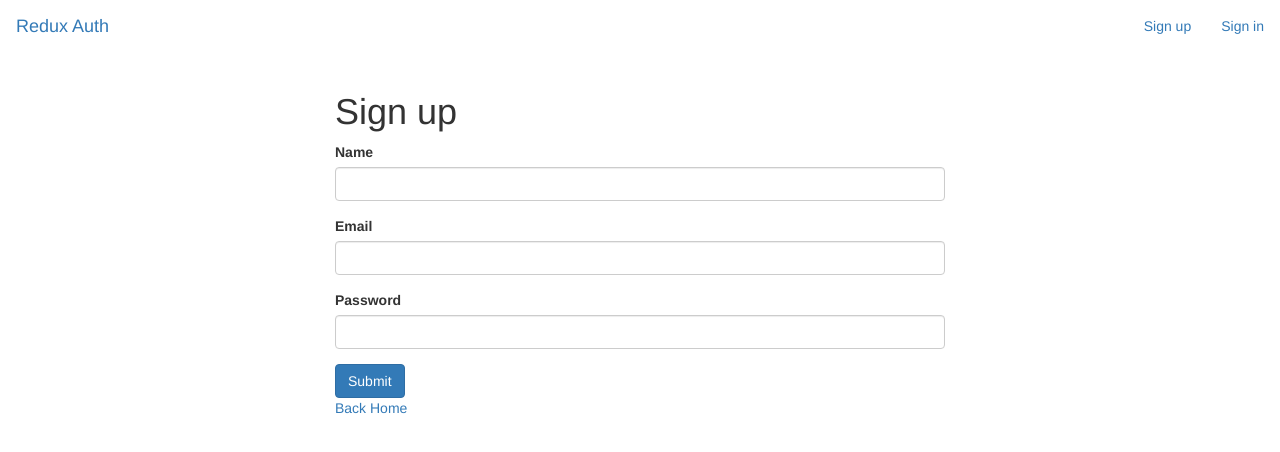
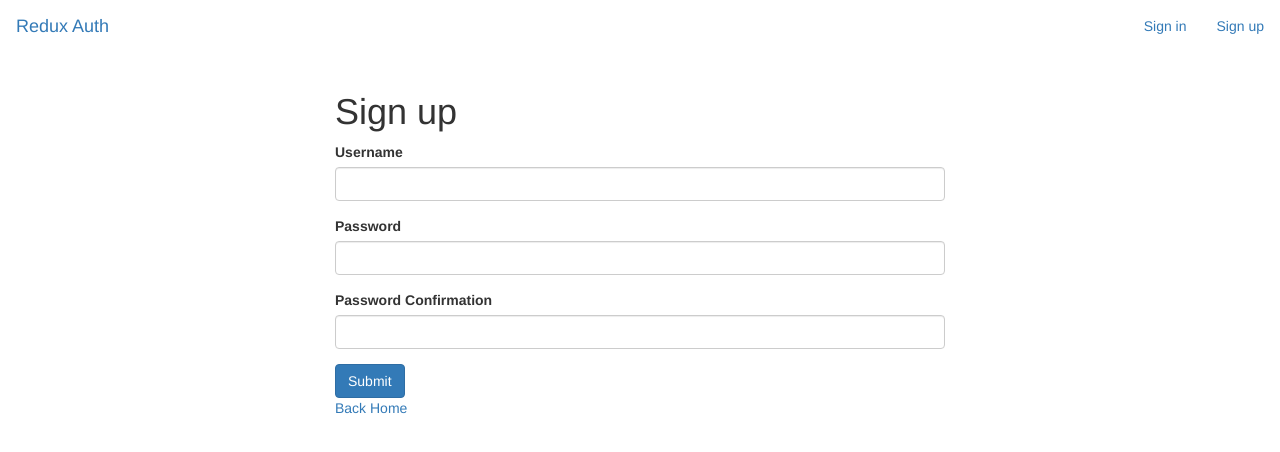
Before and after one commit to matthew-gordon/react-redux, a React app: page /signup in a window 1280 px wide. Shown: the top 452 px of the page. Built offline with nearby package versions, Linux system fonts and the light colour scheme.

Commit message:
Rounded out functionality, signin/signup/signout

```diff
--- a/package.json
+++ b/package.json
@@ -23,7 +23,7 @@
     "react": "^15.6.1",
     "react-dom": "^15.6.1",
     "react-redux": "^5.0.5",
-    "react-router-dom": "^4.1.1",
+    "react-router-dom": "next",
     "redux": "^3.7.0",
     "redux-form": "^6.8.0",
     "redux-logger": "^3.0.6",
--- a/src/js/actions/index.js
+++ b/src/js/actions/index.js
@@ -1,10 +1,30 @@
 import axios from 'axios';
 import {
   AUTH_USER,
+  UNAUTH_USER,
   AUTH_ERROR
 } from './types';
 
 const ROOT_URL = 'http://localhost:3000'; // TODO: Move into signinUser
+
+export function signupUser(values, callback) {
+  return (dispatch) => {
+    axios.post(`${ROOT_URL}/auth/register`, values)
+      .then(response => {
+        //If request is good...
+        //- Update state to indicate user is authenticated
+        dispatch({ type: AUTH_USER });
+        //- Save the JWT token to local storage
+        localStorage.setItem('token', response.data.token);
+        //- redirect to the route '/dashboard'
+        callback();
+      })
+      .catch(() => {
+        dispatch(authError('Bad Signup Info'))
+      }
+    );
+  }
+}
 
 export function signinUser(values, callback) {
   return (dispatch) => {
@@ -34,3 +54,9 @@ export function authError(error) {
     payload: error
   };
 }
+
+export function signoutUser() {
+  localStorage.removeItem('token');
+
+  return { type: UNAUTH_USER }
+}
--- a/src/js/components/App.js
+++ b/src/js/components/App.js
@@ -4,10 +4,11 @@ import {
   Route
 } from 'react-router-dom';
 
-import Dashboard from './dashboard/dashboard'
-import SignIn from './auth/signin';
-import SignUp from './auth/signup';
-import Home from './home/home';
+import Dashboard from './dashboard/Dashboard'
+import SignIn from './auth/SignIn';
+import SignUp from './auth/SignUp';
+import SignOut from './auth/SignOut';
+import Home from './home/Home';
 import Navbar from './navbar/Navbar';
 
 export default class App extends Component {
@@ -19,6 +20,7 @@ export default class App extends Component {
           <Route exact path="/" component={Home} />
           <Route path="/signin" component={SignIn} />
           <Route path="/signup" component={SignUp} />
+          <Route path="/signout" component={SignOut} />
           <Route path="/dashboard" component={Dashboard} />
         </Switch>
       </div>
--- /dev/null
+++ b/src/js/components/auth/SignOut.js
@@ -0,0 +1,16 @@
+import React, { Component } from 'react';
+import { connect } from 'react-redux';
+import * as actions from '../../actions'
+
+class SignOut extends Component {
+  componentWillMount() {
+    this.props.signoutUser();
+  }
+  render() {
+    return(
+      <h1>Sorry to see you go!</h1>
+    );
+  }
+}
+
+export default connect(null, actions)(SignOut);
--- a/src/js/components/auth/Signin.js
+++ b/src/js/components/auth/Signin.js
@@ -1,6 +1,5 @@
 import React, { Component } from 'react';
 import { Link } from 'react-router-dom';
-import * as actions from '../../actions';
 
 import SigninForm from './SigninForm';
 
--- a/src/js/components/auth/SigninForm.js
+++ b/src/js/components/auth/SigninForm.js
@@ -3,7 +3,7 @@ import { reduxForm, Field } from 'redux-form';
 import { connect } from 'react-redux';
 import * as actions from '../../actions';
 
-class SigninForm extends Component {
+class SignInForm extends Component {
 
   submit(values) {
     this.props.signinUser(values, () => {
@@ -57,9 +57,9 @@ function mapStateToProps(state) {
   return { errorMessage: state.auth.error };
 }
 
-SigninForm = reduxForm({
+SignInForm = reduxForm({
   form: 'signin'
-})(SigninForm)
+})(SignInForm)
 
 import { withRouter } from 'react-router-dom'
-export default withRouter(connect(mapStateToProps, actions)(SigninForm));
+export default withRouter(connect(mapStateToProps, actions)(SignInForm));
--- a/src/js/components/auth/Signup.js
+++ b/src/js/components/auth/Signup.js
@@ -4,10 +4,6 @@ import { Link } from 'react-router-dom';
 import SignupForm from './SignupForm';
 
 export default class SignUp extends Component {
-  handleSignupForm(values) {
-    console.log(values, 'top level');
-  }
-
   render() {
     return (
       <div className="col-md-6 col-md-offset-3">
--- a/src/js/components/auth/SignupForm.js
+++ b/src/js/components/auth/SignupForm.js
@@ -1,49 +1,96 @@
 import React, { Component } from 'react';
-import { Field, reduxForm } from 'redux-form';
+import { reduxForm, Field } from 'redux-form';
+import { connect } from 'react-redux';
+import * as actions from '../../actions';
 
-class SignupForm extends Component {
+const renderField = ({
+  input,
+  label,
+  type,
+  meta: { touched, error, warning }
+}) => (
+  <fieldset className="form-group">
+    <label htmlFor={input.name}>{label}</label>
+    <input className="form-control" {...input} type={type}/>
+    { touched && error && <span className="text-danger">{error}</span> }
+  </fieldset>
+);
+
+class SignUpForm extends Component {
+
+  submit(values) {
+    this.props.signupUser(values, () => {
+      this.props.history.push('/dashboard');
+    });
+  }
+
+  renderAlert() {
+    if (this.props.errorMessage) {
+      return (
+        <div className="alert alert-danger">
+          <strong>Oops!</strong> {this.props.errorMessage}
+        </div>
+      )
+    }
+  }
+
   render() {
+    const { handleSubmit } = this.props;
+
     return (
-      <form onSubmit={ this.props.handleSubmit }>
-        <fieldset className="form-group">
-        <div>
-          <label htmlFor="firstName">Name</label>
-          <Field
-            name="firstName"
-            component="input"
-            type="text"
-            className="form-control"/>
-        </div>
-        </fieldset>
-        <fieldset className="form-group">
-          <div>
-            <label htmlFor="email">Email</label>
-            <Field
-              name="email"
-              component="input"
-              type="text"
-              className="form-control"/>
-          </div>
-        </fieldset>
-        <fieldset className="form-group">
-          <div>
-            <label htmlFor="password">Password</label>
-            <Field
-              name="password"
-              component="input"
-              type="password"
-              className="form-control"/>
-          </div>
-        </fieldset>
-
-        <button type="submit" className="btn btn-primary">Submit</button>
+      <form onSubmit={handleSubmit(this.submit.bind(this))}>
+        <Field
+          name="username"
+          component={renderField}
+          type="text"
+          label="Username"/>
+        <Field
+          name="password"
+          component={renderField}
+          type="password"
+          label="Password"/>
+        <Field
+          name="password_confirmation"
+          component={renderField}
+          type="password"
+          label="Password Confirmation"/>
+          {this.renderAlert()}
+        <button action="submit" className="btn btn-primary">Submit</button>
       </form>
     );
   }
 }
 
-SignupForm = reduxForm({
-  form: 'signup'
-})(SignupForm)
+function validate(values) {
+  let errors = {}
 
-export default SignupForm;
+  if (!values.username) {
+    errors.username = 'Please enter a usernme';
+  }
+
+  if (!values.password) {
+    errors.password = 'Please enter a password';
+  }
+
+  if (!values.password_confirmation) {
+    errors.password_confirmation = 'Please enter your password confirmation'
+  }
+
+  if (values.password !== values.password_confirmation) {
+    errors.password = 'Password and password confirmation don\'t match!'
+  }
+
+  return errors
+}
+
+function mapStateToProps(state) {
+  return { errorMessage: state.auth.error };
+}
+
+SignUpForm = reduxForm({
+  form: 'signup',
+  validate
+})(SignUpForm)
+
+import { withRouter } from 'react-router-dom'
+export default withRouter(connect(mapStateToProps, actions)(SignUpForm));
--- a/src/js/components/navbar/Navbar.js
+++ b/src/js/components/navbar/Navbar.js
@@ -3,15 +3,33 @@ import { Link } from 'react-router-dom';
 import { connect } from 'react-redux';
 
 class Navbar extends  Component {
+  renderLinks() {
+    if(this.props.authenticated) {
+      // show a link to sign out
+      return (
+        <li className="nav-item">
+          <Link className="nav-link" to="/signout">Sign Out</Link>
+        </li>
+      )
+    } else {
+      //show a link to sign in or sign up
+      return [
+        <li className="nav-item" key={1}>
+          <Link to="/signin">Sign in</Link>
+        </li>,
+        <li className="nav-item" key={2}>
+          <Link to="/signup">Sign up</Link>
+        </li>
+      ];
+    }
+  }
 
   render() {
-    console.log(this.props);
     return (
       <nav className="navbar navbar-light">
       <Link to="/" className="navbar-brand">Redux Auth</Link>
         <ul className="nav navbar-nav pull-right">
-          <li className="nav-item"><Link to="/signup">Sign up</Link></li>
-          <li className="nav-item"><Link to="/signin">Sign in</Link></li>
+          {this.renderLinks()}
         </ul>
       </nav>
     );
@@ -20,8 +38,8 @@ class Navbar extends  Component {
 
 function mapStateToProps(state) {
   return {
-    authenticcated: state.auth.authenticated
+    authenticated: state.auth.authenticated
   }
 }
 
-export default connect()(Navbar);
+export default connect(mapStateToProps)(Navbar);
--- a/src/js/reducers/auth_reducer.js
+++ b/src/js/reducers/auth_reducer.js
@@ -7,7 +7,7 @@ import {
 export default function(state = {}, action) {
   switch (action.type) {
     case AUTH_USER:
-      return { ...state, authenticated: true };
+      return { ...state, error: '', authenticated: true };
     case UNAUTH_USER:
       return { ...state, authenticated: false };
     case AUTH_ERROR:
```
Also changed, not shown: 2 other files (tests, documents, lock files or other folders).
